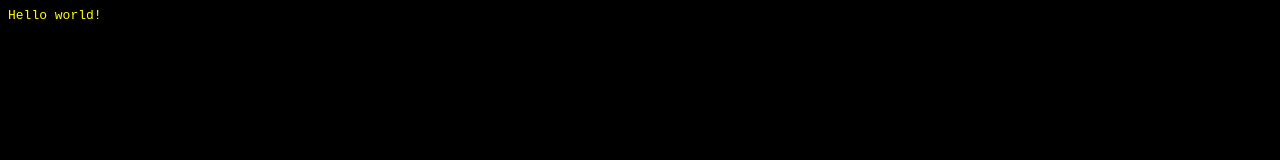
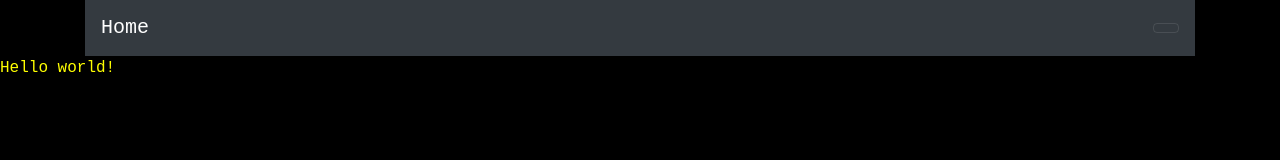
Before and after one commit to dmwcode/dmwcode.github.io, a plain HTML site: page index.html in a window 1280 px wide. Drawn offline with nearby package versions, Linux system fonts and the light colour scheme.

Commit message:
Update index.html

```diff
--- a/index.html
+++ b/index.html
@@ -3,12 +3,25 @@
 <html>
 
     <head>
+        <!-- Required meta tags -->
+        <meta charset="utf-8">
+        <meta name="viewport" content="width=device-width, initial-scale=1, shrink-to-fit=no">
+        <link rel="stylesheet" href="https://stackpath.bootstrapcdn.com/bootstrap/4.5.2/css/bootstrap.min.css" integrity="sha384-JcKb8q3iqJ61gNV9KGb8thSsNjpSL0n8PARn9HuZOnIxN0hoP+VmmDGMN5t9UJ0Z" crossorigin="anonymous">
         <link href="styles.css" rel="stylesheet">
             <title>Howdy</title>
     </head>
 
     <body>
+        <div class="container">
+            <nav class="navbar navbar-dark bg-dark">
+                <a class="navbar-brand" href="index.html">Home</a>
+                <button class="navbar-toggler" type="button" data-toggle="collapse" data-target="#navbarSupportedContent" aria-controls="navbarSupportedContent" aria-expanded="false" aria-label="Toggle navigation"
+                <span class="navbar-toggler-icon"></span>
+            </button>
+            </nav>
+        </div>
     Hello world!
+
     </body>
 
 </html>
```
